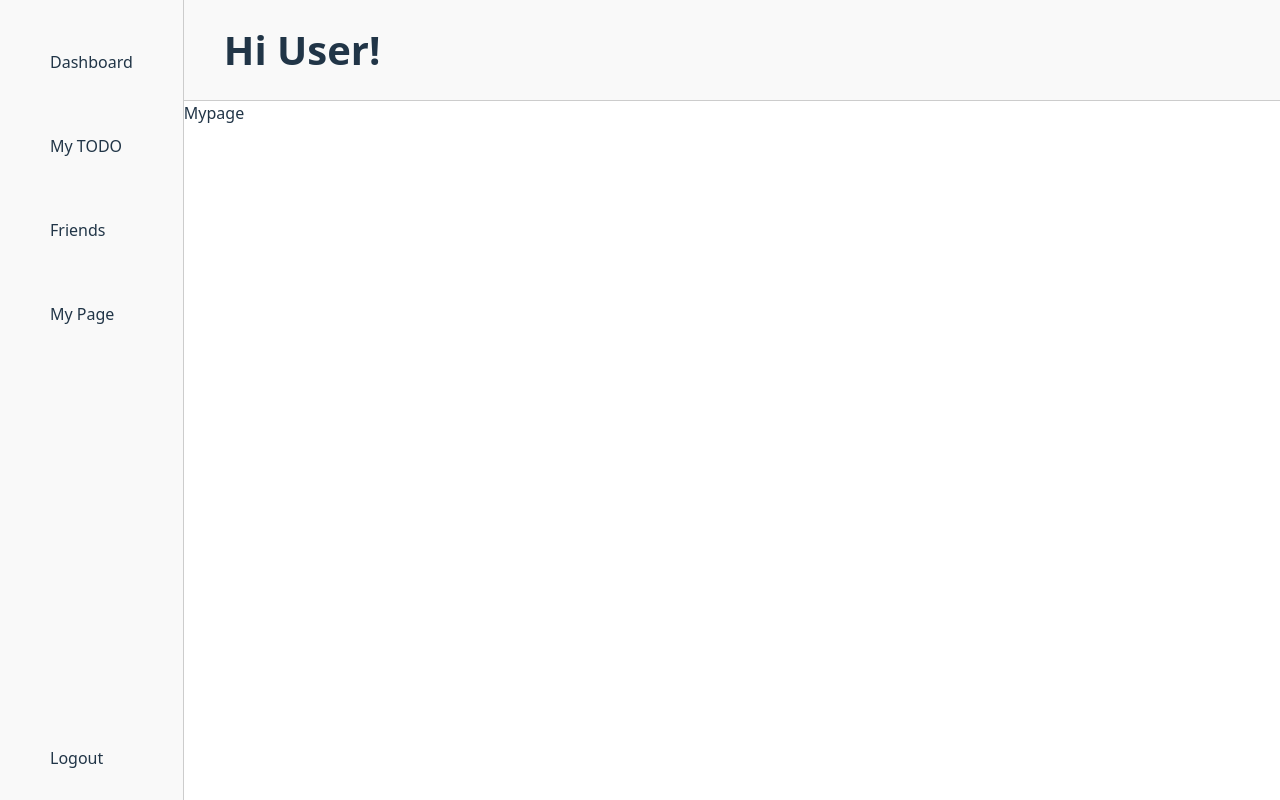
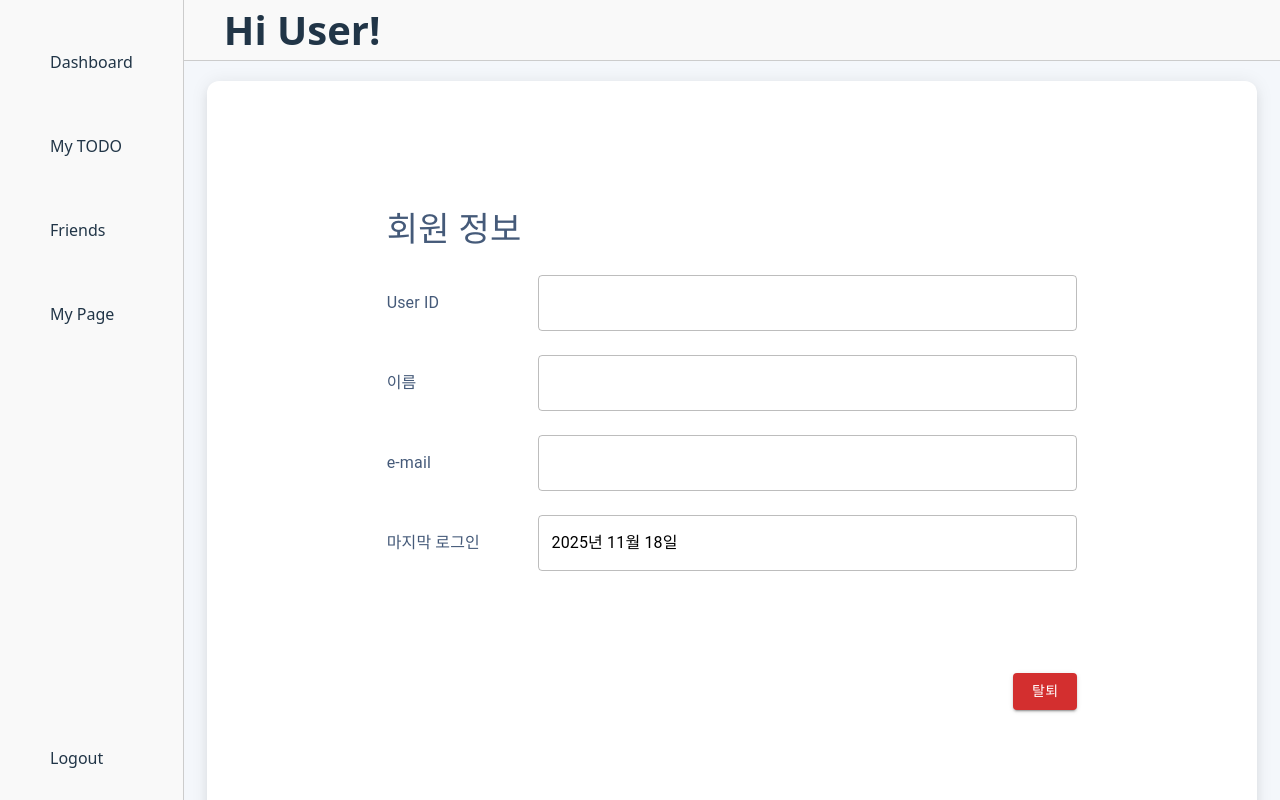
Before and after one commit to 2zji/TodoList, a React (Vite) app in the folder todo_list_ui/: page /mypage in a window 1280 px wide. Built offline with nearby package versions, Linux system fonts and the light colour scheme; no server answers.

Commit message:
Mypage.jsx 추가 및 css 수정 - Friends, MyTodo 에 선택된 값 없을 시, 삭제 버튼 비활성화

```diff
--- a/todo_list_ui/src/pages/common/FriendsModal.jsx
+++ b/todo_list_ui/src/pages/common/FriendsModal.jsx
@@ -12,6 +12,7 @@ import {
 import SearchIcon from "@mui/icons-material/Search";
 import SendIcon from "@mui/icons-material/Send";
 import CloseIcon from "@mui/icons-material/Close";
+import PersonAddIcon from '@mui/icons-material/PersonAdd';
 import api from "../../api/axiosInstance";
 
 export default function FriendsModal({ open, onClose }) {
@@ -83,7 +84,7 @@ export default function FriendsModal({ open, onClose }) {
         </IconButton>
 
         <Typography variant="h6" mb={3}>
-          Add Friend
+          <PersonAddIcon/>Add Friend
         </Typography>
 
         <Box sx={{ display: "flex", gap: 2, mb: 3 }}>
--- a/todo_list_ui/src/pages/common/Mypage.jsx
+++ b/todo_list_ui/src/pages/common/Mypage.jsx
@@ -1,7 +1,203 @@
-function Mypage({ onAddTask }) {
+import { useEffect, useState } from "react";
+import { Box, Button, TextField, Paper, Typography } from "@mui/material";
+import api from "../../api/axiosInstance";
+import { useNavigate } from "react-router-dom";
+
+const styles = {
+  container: {
+    width: "100%",
+    height: "90%",
+    display: "flex",
+    flexDirection: "column",
+    alignItems: "center",
+    backgroundColor: "#f4f7fb",
+    padding: "20px 0px 25px 0px",
+  },
+
+  body: {
+    display: "flex",
+    flexDirection: "column",
+    alignItems: "center",
+    width: "90%",
+    height: "100%",
+    backgroundColor: "#ffffff",
+    borderRadius: "12px",
+    padding: "28px 32px",
+    boxShadow: "0 6px 10px rgba(0,0,0,0.06), 0 1px 18px rgba(0,0,0,0.08)",
+  },
+
+  card: {
+    display: "flex",
+    flexDirection: "column",
+    width: "70%",
+    height: "70%",
+    padding: "100px",
+  },
+
+  button: {
+    "&:focus": { outline: "none" },
+    "&:focusVisible": { outline: "none", boxShadow: "none" },
+  },
+};
+
+export default function Mypage() {
+  const navigate = useNavigate();
+
+  // 현재 날짜 계산
+  const now = new Date();
+  const year = now.getFullYear();
+  const month = String(now.getMonth() + 1).padStart(2, "0");
+  const day = String(now.getDate()).padStart(2, "0");
+
+  const [user, setUser] = useState({
+    id: "",
+    name: "",
+    email: "",
+    created_at: "",
+  });
+
+  const [loading, setLoading] = useState(true);
+
+  const fetchUserInfo = async () => {
+    try {
+      const res = await api.get("/users/me");
+      setUser(res.data);
+      setLoading(false);
+    } catch (err) {
+      console.error("회원정보 불러오기 실패:", err);
+      setLoading(false);
+    }
+  };
+
+  useEffect(() => {
+    fetchUserInfo();
+  }, []);
+
+  const formatDate = (dt) => (dt ? new Date(dt).toLocaleDateString() : "");
+
+  // 탈퇴 처리
+  const handleDelete = async () => {
+    const ok = window.confirm(
+      "정말 탈퇴하시겠습니까?\n(7일 후 완전히 삭제됩니다)"
+    );
+    if (!ok) return;
+
+    try {
+      await api.delete("/users/cleanup");
+
+      alert("탈퇴 요청이 완료되었습니다.\n7일 후 완전히 삭제됩니다.");
+
+      navigate("/login");
+    } catch (err) {
+      console.error("회원 탈퇴 실패:", err);
+      alert("탈퇴 중 오류가 발생했습니다.");
+    }
+  };
+
+  if (loading) return <div>Loading...</div>;
+
   return (
-    <>Mypage</>
+    <Box sx={styles.container}>
+      <Box sx={styles.body}>
+        <Paper sx={styles.card} elevation={0}>
+          <Typography
+            variant="h4"
+            sx={{
+              mb: 3,
+              fontWeight: 700,
+              color: "#455a79",
+            }}
+          >
+            회원 정보
+          </Typography>
+
+          <Box sx={{ display: "flex", flexDirection: "column", gap: 3 }}>
+            {/* User ID */}
+            <Box sx={{ display: "flex", gap: 2, alignItems: "center" }}>
+              <Typography sx={{ width: "20%", color: "#455a79" }}>
+                User ID
+              </Typography>
+              <TextField
+                disabled
+                value={user.id}
+                sx={{
+                  width: "80%",
+                  "& .MuiInputBase-input.Mui-disabled": {
+                    color: "black",
+                    WebkitTextFillColor: "black",
+                  },
+                }}
+              />
+            </Box>
+
+            {/* 이름 */}
+            <Box sx={{ display: "flex", gap: 2, alignItems: "center" }}>
+              <Typography sx={{ width: "20%", color: "#455a79" }}>
+                이름
+              </Typography>
+              <TextField
+                value={user.name}
+                disabled
+                sx={{
+                  width: "80%",
+                  "& .MuiInputBase-input.Mui-disabled": {
+                    color: "black",
+                    WebkitTextFillColor: "black",
+                  },
+                }}
+              />
+            </Box>
+
+            {/* 이메일 */}
+            <Box sx={{ display: "flex", gap: 2, alignItems: "center" }}>
+              <Typography sx={{ width: "20%", color: "#455a79" }}>
+                e-mail
+              </Typography>
+              <TextField
+                disabled
+                value={user.email}
+                sx={{
+                  width: "80%",
+                  "& .MuiInputBase-input.Mui-disabled": {
+                    color: "black",
+                    WebkitTextFillColor: "black",
+                  },
+                }}
+              />
+            </Box>
+
+            {/* 마지막 로그인 (현재 날짜) */}
+            <Box sx={{ display: "flex", gap: 2, alignItems: "center" }}>
+              <Typography sx={{ width: "20%", color: "#455a79" }}>
+                마지막 로그인
+              </Typography>
+              <TextField
+                disabled
+                value={`${year}년 ${month}월 ${day}일`}
+                sx={{
+                  width: "80%",
+                  "& .MuiInputBase-input.Mui-disabled": {
+                    color: "black",
+                    WebkitTextFillColor: "black",
+                  },
+                }}
+              />
+            </Box>
+
+            {/* 탈퇴 버튼 */}
+            <Box sx={{ display: "flex", marginLeft: "auto", paddingTop: 9.8 }}>
+              <Button
+                variant="contained"
+                color="error"
+                sx={{ ...styles.button, size: "small" }}
+                onClick={handleDelete}
+              >
+                탈퇴
+              </Button>
+            </Box>
+          </Box>
+        </Paper>
+      </Box>
+    </Box>
   );
 }
-
-export default Mypage;
--- a/todo_list_ui/src/pages/friends/Friends.jsx
+++ b/todo_list_ui/src/pages/friends/Friends.jsx
@@ -244,11 +244,17 @@ export default function Friends() {
         {tab === 0 && (
           <Box sx={{ display: "flex", gap: 1 }}>
             {/* checkbox 삭제 버튼 */}
-            <Button
+            {/* <Button
               variant="contained"
               color="error"
               onClick={deleteFriends}
+              disabled={checkedFriends.length === 0}
               sx={{
+                bgcolor: checkedFriends.length > 0 ? "#e91232ff" : "#a8a8a8ff",
+                "&:hover": {
+                  bgcolor:
+                    checkedFriends.length > 0 ? "#d30c2aff" : "#a8a8a8ff",
+                },
                 ...styles.button,
                 width: 40,
                 height: 40,
@@ -258,7 +264,7 @@ export default function Friends() {
               }}
             >
               <DeleteIcon />
-            </Button>
+            </Button> */}
           </Box>
         )}
       </Box>
@@ -287,7 +293,29 @@ export default function Friends() {
                 <CloseIcon />
               </Button>
             </Box>
-            <Box sx={{ marginLeft: "auto" }}>
+            <Box sx={{ display: "flex", gap: "10px", marginLeft: "auto" }}>
+              <Button
+                variant="contained"
+                color="error"
+                onClick={deleteFriends}
+                disabled={checkedFriends.length === 0}
+                sx={{
+                  bgcolor:
+                    checkedFriends.length > 0 ? "#e91232ff" : "#a8a8a8ff",
+                  "&:hover": {
+                    bgcolor:
+                      checkedFriends.length > 0 ? "#d30c2aff" : "#a8a8a8ff",
+                  },
+                  ...styles.button,
+                  width: 40,
+                  height: 40,
+                  borderRadius: "50%",
+                  minWidth: 0,
+                  padding: 0,
+                }}
+              >
+                <DeleteIcon />
+              </Button>
               <Button
                 variant="contained"
                 onClick={() => setModalOpen(true)}
@@ -474,10 +502,7 @@ export default function Friends() {
         onClose={() => setSnackbarOpen(false)}
         anchorOrigin={{ vertical: "top", horizontal: "center" }}
       >
-        <Alert
-          severity="error"
-          sx={{ width: "100%" }}
-        >
+        <Alert severity="error" sx={{ width: "100%" }}>
           친구 요청이 거절되었습니다.
         </Alert>
       </Snackbar>
--- a/todo_list_ui/src/pages/myTodo/MyTodo.jsx
+++ b/todo_list_ui/src/pages/myTodo/MyTodo.jsx
@@ -233,34 +233,37 @@ function MyTodo() {
           </FormControl>
 
           <Stack direction="row" spacing={1}>
-            <IconButton
+            <Button
+              variant="contained"
               color="error"
               onClick={handleDeleteSelected}
               disabled={selected.length === 0}
               sx={{
-                bgcolor: selected.length > 0 ? "#ffebee" : "#f5f5f5",
-                borderRadius: "8px",
-                padding: "6px",
+                bgcolor: selected.length > 0 ? "#e91232ff" : "#a8a8a8ff",
                 "&:hover": {
-                  bgcolor: selected.length > 0 ? "#ffcdd2" : "#eeeeee",
+                  bgcolor: selected.length > 0 ? "#d30c2aff" : "#a8a8a8ff",
                 },
+                width: 40,
+                height: 40,
+                borderRadius: "50%",
+                minWidth: 0,
+                padding: 0,
                 "&:focus": { outline: "none" },
                 "&:focusVisible": { outline: "none", boxShadow: "none" },
               }}
             >
               <DeleteIcon />
-            </IconButton>
+            </Button>
 
             <Button
+              variant="contained"
               onClick={openCreateModal}
               sx={{
-                backgroundColor: "#90c2f8",
+                width: 40,
+                height: 40,
                 borderRadius: "50%",
-                minWidth: "42px",
-                minHeight: "42px",
-                "&:hover": { backgroundColor: "#7bb5f5" },
-                "&:active": { backgroundColor: "#69a6ef" },
-                boxShadow: "0 2px 4px rgba(0,0,0,0.1)",
+                minWidth: 0,
+                padding: 0,
                 "&:focus": { outline: "none" },
                 "&:focusVisible": { outline: "none", boxShadow: "none" },
               }}
```
